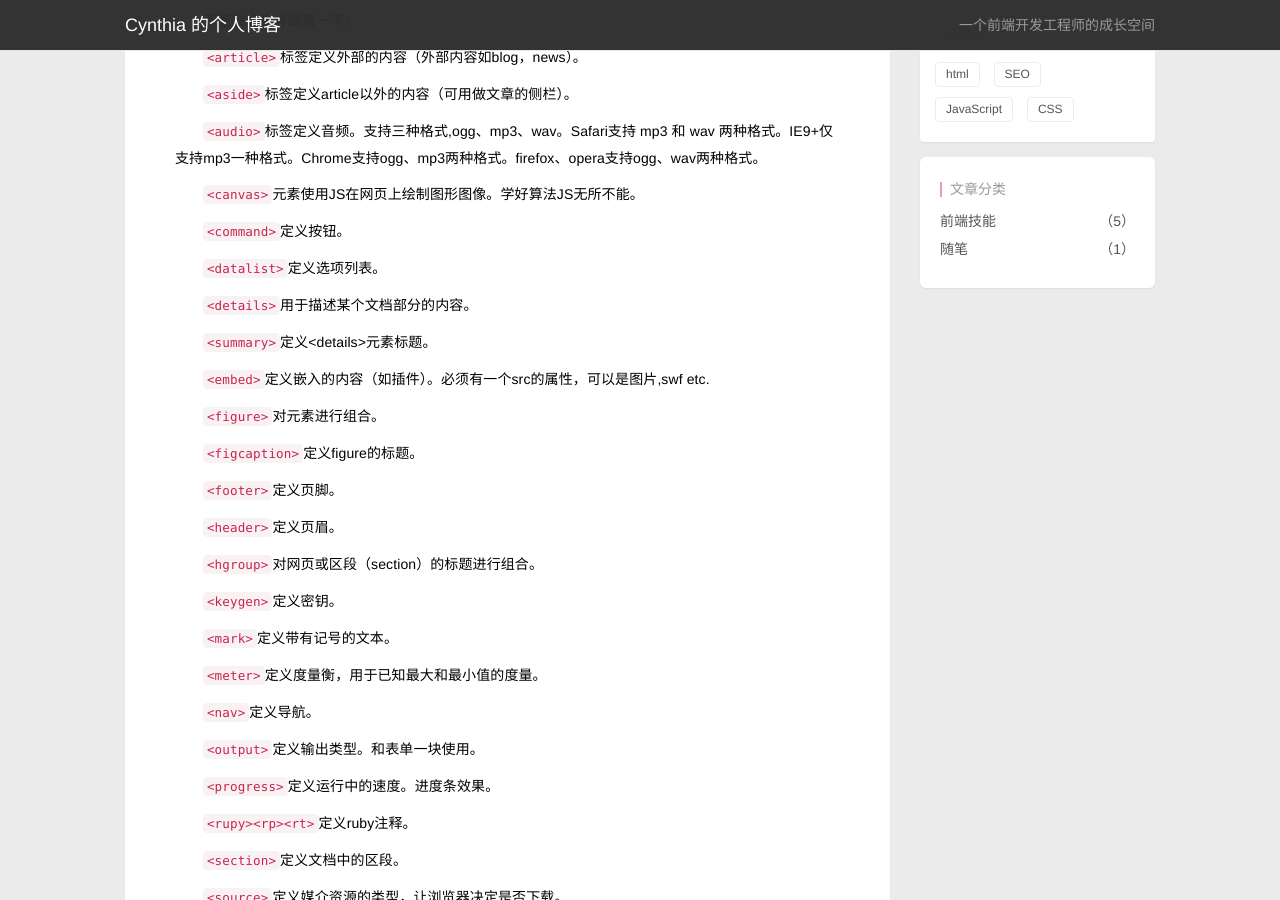
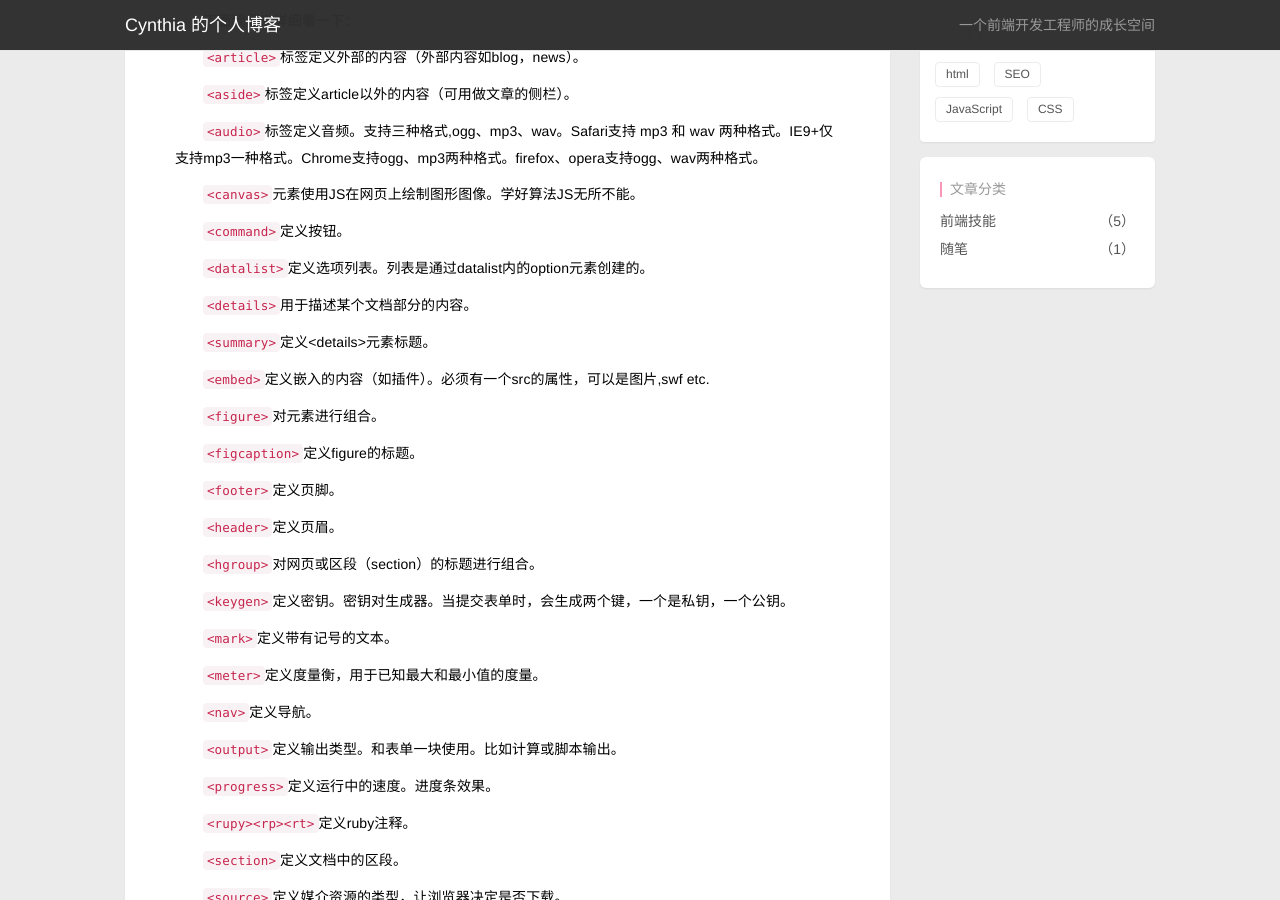
Before and after one commit to ChengYiFan/Blog, a Jekyll site: the page built from _posts/2013-03-12-html5-tags-summary.html, in a window 1280 px wide and 900 px high, scrolled down 337 px. Built offline with Jekyll 4.4.1, drawn with Linux system fonts in a browser that asks for light colours; nearby versions of some CDN libraries; Markdown is read by kramdown in place of the engine named in the settings.

Commit message:
update posts

```diff
--- a/_posts/2013-03-12-html5-tags-summary.html
+++ b/_posts/2013-03-12-html5-tags-summary.html
@@ -25,7 +25,7 @@ excerpt: 这是一篇有关HTML5新标签学习汇总的文章，欢迎批评指
 <p>&nbsp;&nbsp;&nbsp;&nbsp;&nbsp;&nbsp;&nbsp;<code>&lt;audio&gt;</code>标签定义音频。支持三种格式,ogg、mp3、wav。Safari支持 mp3 和 wav 两种格式。IE9+仅支持mp3一种格式。Chrome支持ogg、mp3两种格式。firefox、opera支持ogg、wav两种格式。</p>
 <p>&nbsp;&nbsp;&nbsp;&nbsp;&nbsp;&nbsp;&nbsp;<code>&lt;canvas&gt;</code>元素使用JS在网页上绘制图形图像。学好算法JS无所不能。</p>
 <p>&nbsp;&nbsp;&nbsp;&nbsp;&nbsp;&nbsp;&nbsp;<code>&lt;command&gt;</code>定义按钮。</p>
-<p>&nbsp;&nbsp;&nbsp;&nbsp;&nbsp;&nbsp;&nbsp;<code>&lt;datalist&gt;</code>定义选项列表。</p>
+<p>&nbsp;&nbsp;&nbsp;&nbsp;&nbsp;&nbsp;&nbsp;<code>&lt;datalist&gt;</code>定义选项列表。列表是通过datalist内的option元素创建的。</p>
 <p>&nbsp;&nbsp;&nbsp;&nbsp;&nbsp;&nbsp;&nbsp;<code>&lt;details&gt;</code>用于描述某个文档部分的内容。</p>
 <p>&nbsp;&nbsp;&nbsp;&nbsp;&nbsp;&nbsp;&nbsp;<code>&lt;summary&gt;</code>定义&lt;details&gt;元素标题。</p>
 <p>&nbsp;&nbsp;&nbsp;&nbsp;&nbsp;&nbsp;&nbsp;<code>&lt;embed&gt;</code>定义嵌入的内容（如插件）。必须有一个src的属性，可以是图片,swf etc.</p>
@@ -34,11 +34,11 @@ excerpt: 这是一篇有关HTML5新标签学习汇总的文章，欢迎批评指
 <p>&nbsp;&nbsp;&nbsp;&nbsp;&nbsp;&nbsp;&nbsp;<code>&lt;footer&gt;</code>定义页脚。</p>
 <p>&nbsp;&nbsp;&nbsp;&nbsp;&nbsp;&nbsp;&nbsp;<code>&lt;header&gt;</code>定义页眉。</p>
 <p>&nbsp;&nbsp;&nbsp;&nbsp;&nbsp;&nbsp;&nbsp;<code>&lt;hgroup&gt;</code>对网页或区段（section）的标题进行组合。</p>
-<p>&nbsp;&nbsp;&nbsp;&nbsp;&nbsp;&nbsp;&nbsp;<code>&lt;keygen&gt;</code>定义密钥。</p>
+<p>&nbsp;&nbsp;&nbsp;&nbsp;&nbsp;&nbsp;&nbsp;<code>&lt;keygen&gt;</code>定义密钥。密钥对生成器。当提交表单时，会生成两个键，一个是私钥，一个公钥。</p>
 <p>&nbsp;&nbsp;&nbsp;&nbsp;&nbsp;&nbsp;&nbsp;<code>&lt;mark&gt;</code>定义带有记号的文本。</p>
 <p>&nbsp;&nbsp;&nbsp;&nbsp;&nbsp;&nbsp;&nbsp;<code>&lt;meter&gt;</code>定义度量衡，用于已知最大和最小值的度量。</p>
 <p>&nbsp;&nbsp;&nbsp;&nbsp;&nbsp;&nbsp;&nbsp;<code>&lt;nav&gt;</code>定义导航。</p>
-<p>&nbsp;&nbsp;&nbsp;&nbsp;&nbsp;&nbsp;&nbsp;<code>&lt;output&gt;</code>定义输出类型。和表单一块使用。</p>
+<p>&nbsp;&nbsp;&nbsp;&nbsp;&nbsp;&nbsp;&nbsp;<code>&lt;output&gt;</code>定义输出类型。和表单一块使用。比如计算或脚本输出。</p>
 <p>&nbsp;&nbsp;&nbsp;&nbsp;&nbsp;&nbsp;&nbsp;<code>&lt;progress&gt;</code>定义运行中的速度。进度条效果。</p>
 <p>&nbsp;&nbsp;&nbsp;&nbsp;&nbsp;&nbsp;&nbsp;<code>&lt;rupy&gt;&lt;rp&gt;&lt;rt&gt;</code>定义ruby注释。</p>
 <p>&nbsp;&nbsp;&nbsp;&nbsp;&nbsp;&nbsp;&nbsp;<code>&lt;section&gt;</code>定义文档中的区段。</p>
```
